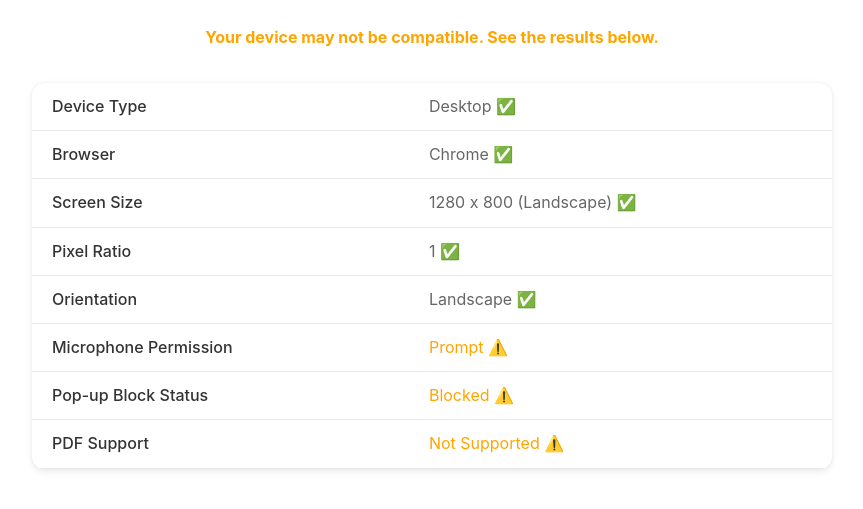
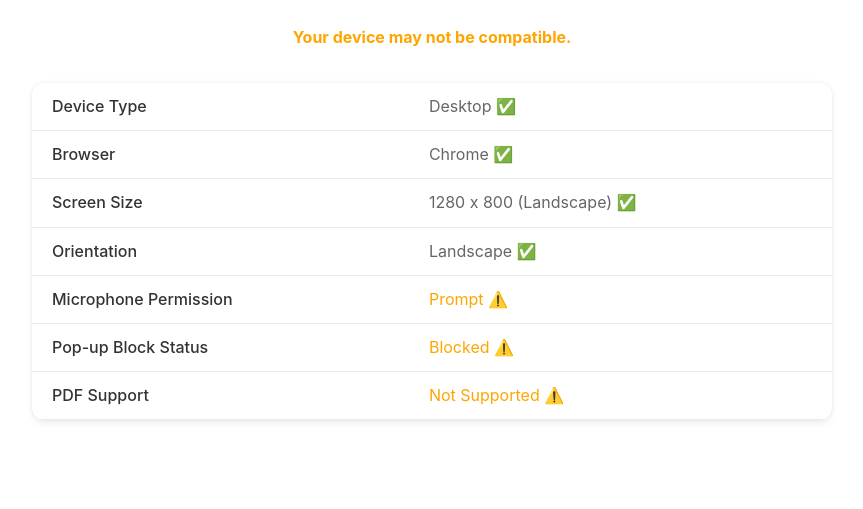
Before and after one commit to toddbb/platformX, a plain HTML site: page index.html in a window 1280 px wide. Shown: the part 67-576 px from the top of the page, without its empty margins (208-1071 px from the left). Drawn offline with Linux system fonts and the light colour scheme.

Commit message:
201024_2311

```diff
--- a/index.html
+++ b/index.html
@@ -11,9 +11,11 @@
          <h2>Device & Browser Compatibility</h2>
       </div>
       <div class="results-summary">
-         <h4 id="compatibility-summary"></h4>
+         <h4 id="compatibility-summary">
+            Javascript is disabled. Please enable it.
+         </h4>
       </div>
-      <div class="results">
+      <div class="results nodisplay">
          <table class="table-test-results">
             <tbody>
                <tr>
@@ -36,7 +38,7 @@
                   <td class="col1">Screen Size</td>
                   <td class="col2" id="screenSize"></td>
                </tr>
-               <tr>
+               <tr class="nodisplay">
                   <td class="col1">Pixel Ratio</td>
                   <td class="col2" id="pixelRatio"></td>
                </tr>
--- a/script.js
+++ b/script.js
@@ -301,8 +301,10 @@ function updateSummary() {
 
    summaryElement.textContent = isCompatible
       ? "Your device is compatible."
-      : "Your device may not be compatible. See the results below.";
+      : "Your device may not be compatible.";
    summaryElement.classList.toggle("fail", !isCompatible);
+
+   show(document.getElementsByClassName("results")[0]);
 }
 
 /************************
```
